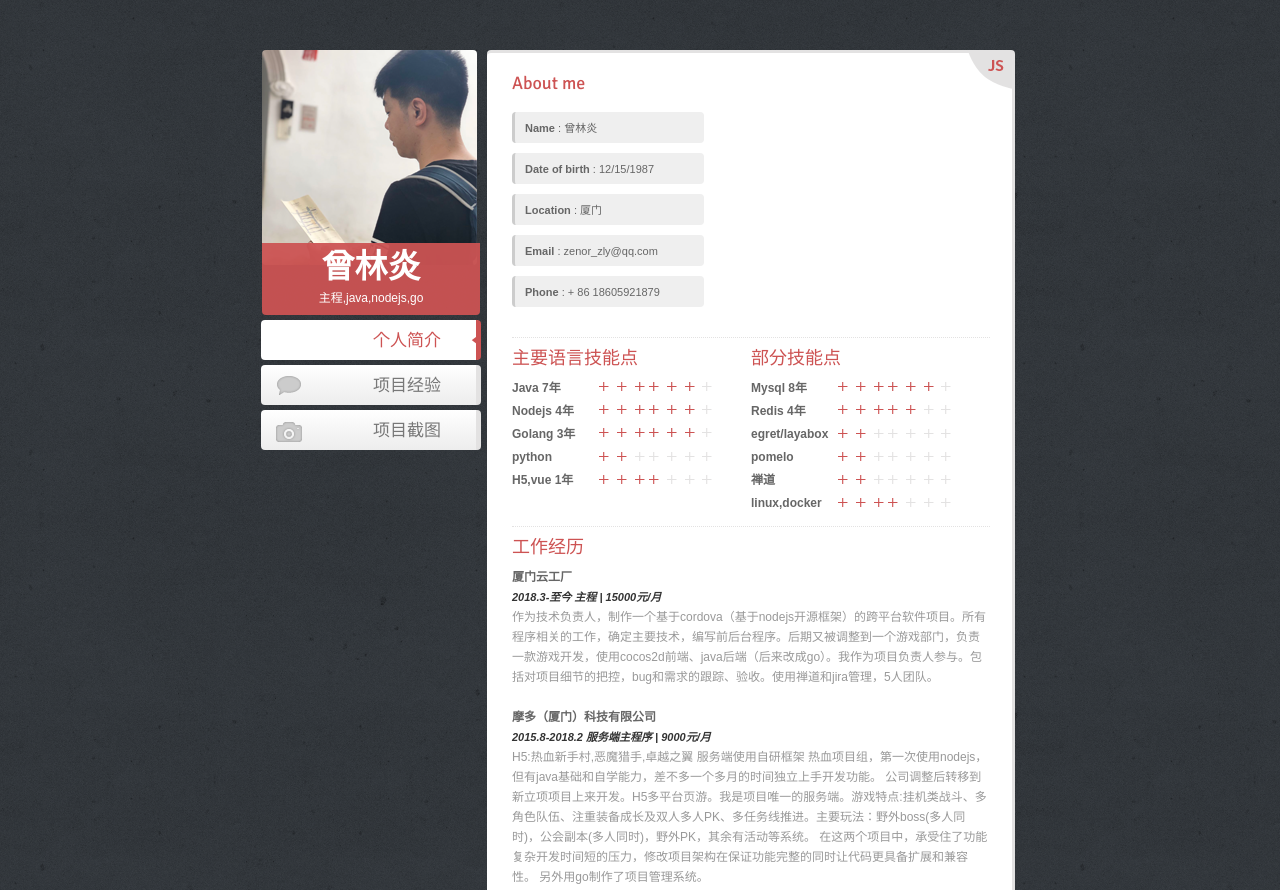
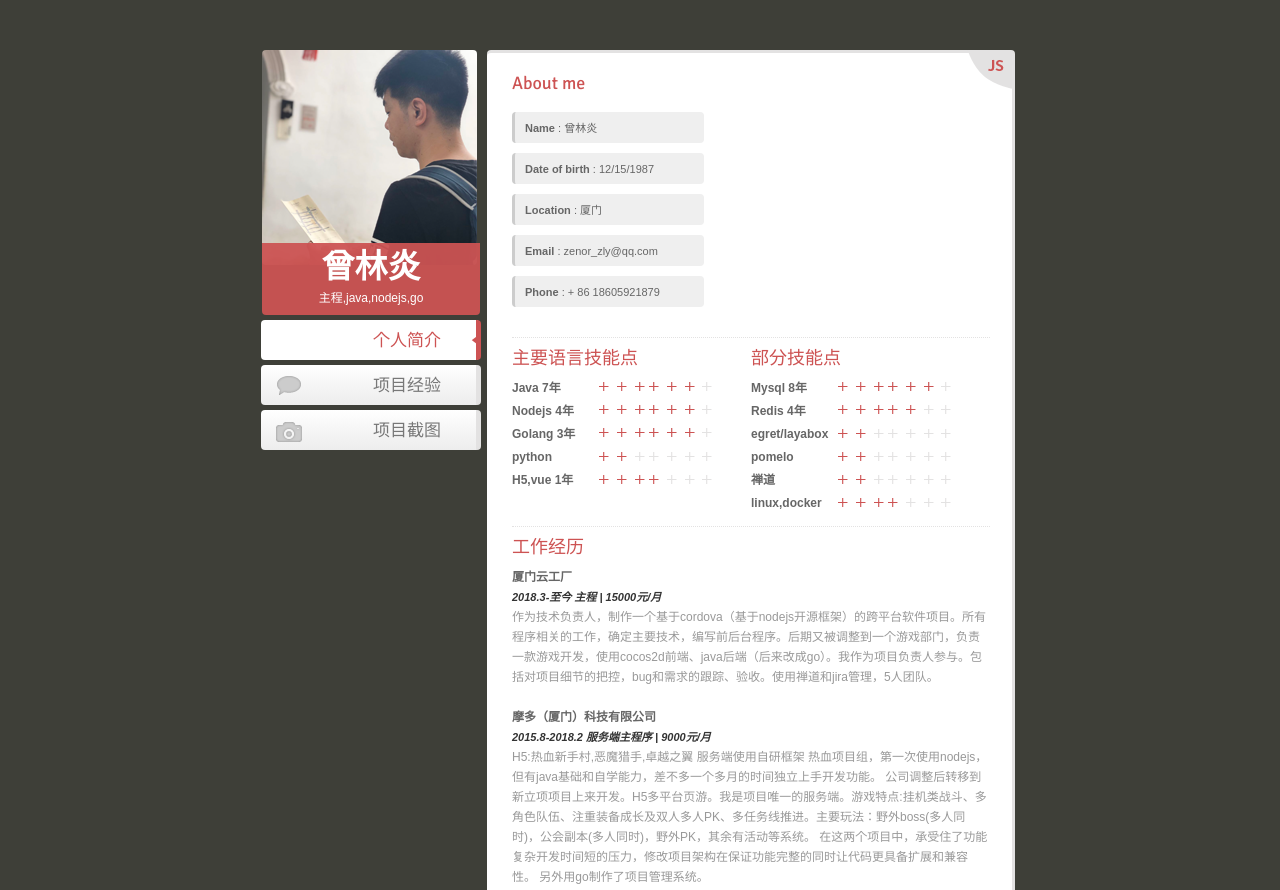
Before and after one commit to zenghnn/resume, a plain HTML site: page index.html in a window 1280 px wide. Shown: the top 890 px of the page. Drawn offline with Linux system fonts and the light colour scheme; some packages are replaced by stand-ins of ours.

Commit message:
背景色

```diff
--- a/css/main.css
+++ b/css/main.css
@@ -26,7 +26,8 @@ html {
 
 
 body{
-	background:url(../images/pattern2.png) repeat ;
+	/* background:url(../images/pattern2.png) repeat ; */
+	background-color:#3E3F38;
 	font:100% Arial,'Signika';
 	line-height:20px;
 	font-weight:normal;
```
